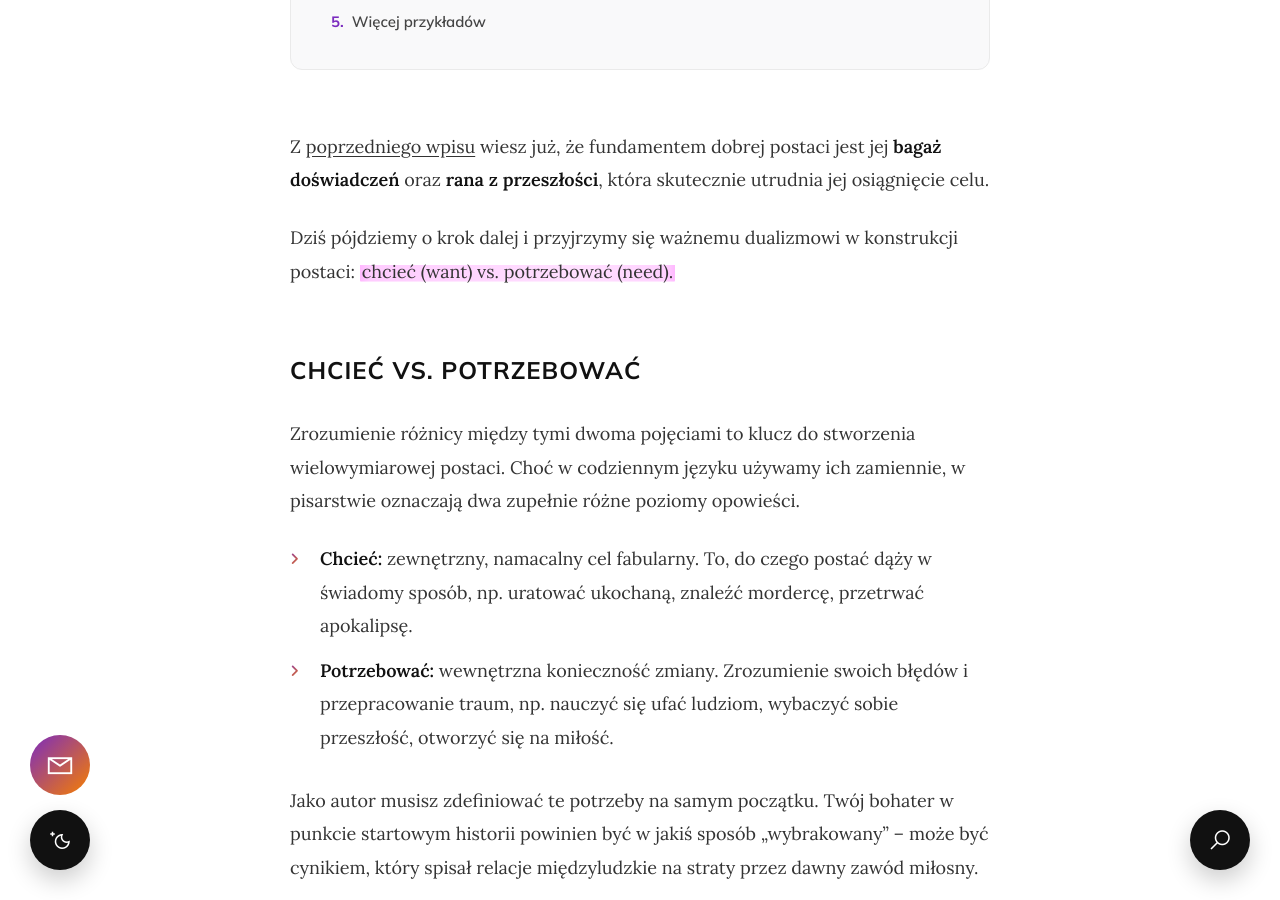
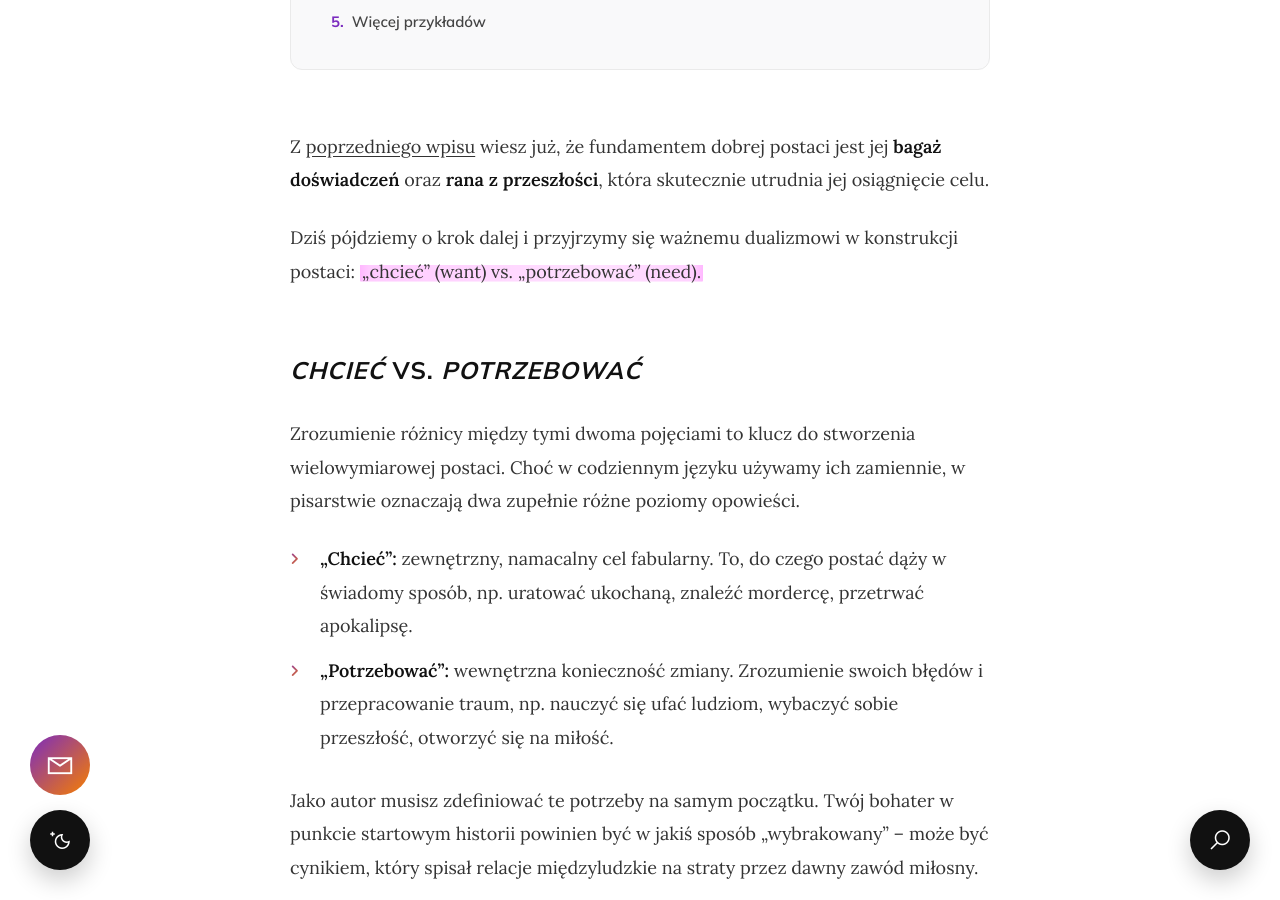
Before and after one commit to Bonnie00726/nataliaszoppa, a Jekyll site: the page built from _posts/2026-07-10-chciec-a-potrzebowac.md, in a window 1280 px wide and 900 px high, scrolled down 1521 px. Built offline with Jekyll 4.4.1, drawn with Linux system fonts in a browser that asks for light colours; some of the changed text lies outside the part shown.

Commit message:
Update 2026-07-10-chciec-a-potrzebowac.md

```diff
--- a/_posts/2026-07-10-chciec-a-potrzebowac.md
+++ b/_posts/2026-07-10-chciec-a-potrzebowac.md
@@ -11,14 +11,14 @@ Każdy z nas czegoś chce, ale życie brutalnie weryfikuje te pragnienia, pokazu
 
 Z <a href="https://nataliaszoppa.com/2026/06/18/konflikt-wewn%C4%99trzny-czyli-jak-stworzy%C4%87-anga%C5%BCuj%C4%85cego-bohatera.html">poprzedniego wpisu</a> wiesz już, że fundamentem dobrej postaci jest jej **bagaż doświadczeń** oraz **rana z przeszłości**, która skutecznie utrudnia jej osiągnięcie celu.
 
-Dziś pójdziemy o krok dalej i przyjrzymy się ważnemu dualizmowi w konstrukcji postaci: <span class="marker-highlight">chcieć (want) vs. potrzebować (need).</span>
+Dziś pójdziemy o krok dalej i przyjrzymy się ważnemu dualizmowi w konstrukcji postaci: <span class="marker-highlight">„chcieć” (want) vs. „potrzebować” (need).</span>
 
-## Chcieć vs. potrzebować
+## *Chcieć* vs. *potrzebować*
 
 Zrozumienie różnicy między tymi dwoma pojęciami to klucz do stworzenia wielowymiarowej postaci. Choć w codziennym języku używamy ich zamiennie, w pisarstwie oznaczają dwa zupełnie różne poziomy opowieści.
 
-* **Chcieć:** zewnętrzny, namacalny cel fabularny. To, do czego postać dąży w świadomy sposób, np. uratować ukochaną, znaleźć mordercę, przetrwać apokalipsę.
-* **Potrzebować:**  wewnętrzna konieczność zmiany. Zrozumienie swoich błędów i przepracowanie traum, np. nauczyć się ufać ludziom, wybaczyć sobie przeszłość, otworzyć się na miłość.
+- **„Chcieć”:** zewnętrzny, namacalny cel fabularny. To, do czego postać dąży w świadomy sposób, np. uratować ukochaną, znaleźć mordercę, przetrwać apokalipsę.
+- **„Potrzebować”:**  wewnętrzna konieczność zmiany. Zrozumienie swoich błędów i przepracowanie traum, np. nauczyć się ufać ludziom, wybaczyć sobie przeszłość, otworzyć się na miłość.
 
 Jako autor musisz zdefiniować te potrzeby na samym początku. Twój bohater w punkcie startowym historii powinien być w jakiś sposób „wybrakowany” – może być cynikiem, który spisał relacje międzyludzkie na straty przez dawny zawód miłosny.
 
@@ -26,7 +26,7 @@ Jako autor musisz zdefiniować te potrzeby na samym początku. Twój bohater w p
 
 ## Cztery filary bohatera: Jak to połączyć?
 
-Wewnętrzna rana, bagaż doświadczeń, stawka fabularna oraz relacja „chcieć a potrzebować” nieustannie się przeplatają. W zależności od tego, jaki rodzaj historii chcesz opowiedzieć, możesz przesunąć środek ciężkości na jeden z tych elementów.
+Wewnętrzna rana, bagaż doświadczeń, stawka fabularna oraz relacja „chcieć” a „potrzebować” nieustannie się przeplatają. W zależności od tego, jaki rodzaj historii chcesz opowiedzieć, możesz przesunąć środek ciężkości na jeden z tych elementów.
 
 ### Ścieżka A: Nacisk na POTRZEBĘ
 
@@ -64,22 +64,22 @@ Wsadź bohatera w sytuację, która zmusi go do zaangażowania emocjonalnego. Po
 
 ### <em>Frankenstein</em> Mary Shelley
 
-Wymyślony detektyw to dobry przykład, ale zbyt ogólny, więc zobaczmy, jak mechanizm **chcieć a potrzebować** działa w praktyce, takiej prawdziwej. Sięgnijmy po <em>Frankensteina</em> Mary Shelley.
+Wymyślony detektyw to dobry przykład, ale zbyt ogólny, więc zobaczmy, jak mechanizm **„chcieć” a „potrzebować”** działa w praktyce, takiej prawdziwej. Sięgnijmy po <em>Frankensteina</em> Mary Shelley.
 
 Główny bohater, Wiktor Frankenstein, to młody, wybitny naukowiec, którego zżera ambicja, można nawet powiedzieć, że to obsesja. Ale pod maską geniusza kryje się głęboka rana: bolesna, nieprzepracowana trauma po nagłej śmierci ukochanej matki. To właśnie to pęknięcie na jego psychice i duszy popycha go w stronę szaleńczego eksperymentu.
 
 Jak w jego przypadku wygląda zderzenie pragnienia z wewnętrzną potrzebą?
 
-* **Chcieć (cel zewnętrzny):** Wiktor chce pokonać śmierć, odkryć tajemnicę ożywiania materii i zyskać sławę. Marzy, by stać się pionierem nowej ery – stwórcą ubóstwianym przez nowy, doskonały gatunek.
-* **Potrzebować (wewnętrzna konieczność):** Wiktor potrzebuje pogodzić się z ludzką śmiertelnością i zaakceptować stratę. Na poziomie etycznym potrzebuje pokory wobec praw natury, a gdy eksperyment się udaje – wzięcia odpowiedzialności za czującą istotę, którą stworzył.
+- **„Chcieć” (cel zewnętrzny):** Wiktor chce pokonać śmierć, odkryć tajemnicę ożywiania materii i zyskać sławę. Marzy, by stać się pionierem nowej ery – stwórcą ubóstwianym przez nowy, doskonały gatunek.
+- **„Potrzebować” (wewnętrzna konieczność):** Wiktor potrzebuje pogodzić się z ludzką śmiertelnością i zaakceptować stratę. Na poziomie etycznym potrzebuje pokory wobec praw natury, a gdy eksperyment się udaje – wzięcia odpowiedzialności za czującą istotę, którą stworzył.
 
-### Co, gdy bohater podąża za chcieć, a całkowicie ignoruje potrzebę?
+### Co, gdy bohater podąża za *chcieć*, a całkowicie ignoruje potrzebę?
 
 Z reguły kończy się to… tragedią.
 
 Wiktor w momencie triumfu ucieka w panice. Odrzuca Stworzenie z powodu powierzchownego wstrętu, zamiast dać mu miłość i bezpieczeństwo. Efekt? Potwór staje się, dosłownie, chodzącym ucieleśnieniem jego zaniedbanych powinności. Nieprzepracowana trauma niszczy życie Wiktora: traci najbliższych, popada w obłęd i umiera z wycieńczenia na arktycznym pustkowiu.
 
-Jeśli Twój bohater w finale wybierze swoje potrzebować – <span class="marker-highlight">osiągnie katharsis i spokój (nawet jeśli przegra cel zewnętrzny).</span> Jeśli jednak do samego końca będzie gonił wyłącznie za swoim chcieć, <span class="marker-highlight">jego historia skończy się</span> dokładnie tak jak Wiktora: <span class="marker-highlight">kompletną katastrofą.</span>
+Jeśli Twój bohater w finale wybierze swoje „potrzebować” – <span class="marker-highlight">osiągnie katharsis i spokój (nawet jeśli przegra cel zewnętrzny).</span> Jeśli jednak do samego końca będzie gonił wyłącznie za swoim „chcieć”, <span class="marker-highlight">jego historia skończy się</span> dokładnie tak jak Wiktora: <span class="marker-highlight">kompletną katastrofą.</span>
 
 ### my hero academia
 
@@ -87,13 +87,13 @@ Zostawmy na chwilę klasykę XIX-wiecznej powieści i spójrzmy na współczesn
 
 Bakugo poznajemy na początku historii jako kogoś, komu od najmłodszych lat wszyscy wmawiali, że jest geniuszem. Znakomita moc, wrodzony talent i nieustanny zachwyt otoczenia rozdmuchały jego ego do granic absurdu. Chłopak jest zapatrzony w siebie, agresywny i naburmuszony, traktuje innych jak przeszkody na swojej drodze, a słabszymi po prostu gardzi.
 
-### Jak w jego przypadku wygląda mechanizm chcieć a potrzebować?
+### Jak w jego przypadku wygląda mechanizm *chcieć* a *potrzebować*?
 
-* **Chcieć (cel zewnętrzny):** Zostać bohaterem numer jeden, zastąpić All Mighta, być jak All Might. Bakugo definiuje sukces wyłącznie przez pryzmat dominacji, siły i „miażdżenia” rywali. Chce stanąć na podium bez niczyjej pomocy.
+- **Chcieć (cel zewnętrzny):** Zostać bohaterem numer jeden, zastąpić All Mighta, być jak All Might. Bakugo definiuje sukces wyłącznie przez pryzmat dominacji, siły i „miażdżenia” rywali. Chce stanąć na podium bez niczyjej pomocy.
 
-* **Potrzebować (wewnętrzna konieczność):** Zrozumieć, że prawdziwe bohaterstwo to nie dominacja, lecz ratowanie innych i współpraca. Bakugo potrzebuje zrzucić pancerz toksycznej dumy, zaakceptować własne słabości i pojąć, że odpychając ludzi swoim cynizmem, nigdy nie osiągnie tego, czego chce. Przede wszystkim zaś: potrzebuje skonfrontować się z poczuciem winy i wybaczyć samemu sobie oraz tym, których skrzywdził swoimi zachowaniem i osobowością.
+- **Potrzebować (wewnętrzna konieczność):** Zrozumieć, że prawdziwe bohaterstwo to nie dominacja, lecz ratowanie innych i współpraca. Bakugo potrzebuje zrzucić pancerz toksycznej dumy, zaakceptować własne słabości i pojąć, że odpychając ludzi swoim cynizmem, nigdy nie osiągnie tego, czego chce. Przede wszystkim zaś: potrzebuje skonfrontować się z poczuciem winy i wybaczyć samemu sobie oraz tym, których skrzywdził swoimi zachowaniem i osobowością.
 
-W przeciwieństwie do Frankensteina Bakugo nie kończy jako ofiara własnej pychy. Autor nie daje chłopakowi taryfy ulgowej. Krok po kroku rozbija jego iluzję samowystarczalności, stawiając go w sytuacjach, w których ślepa agresja i samotność przynoszą wyłącznie porażki. Prawdziwy przełom następuje dopiero wtedy, gdy <span class="marker-highlight">Bakugo dojrzewa do swojego potrzebować:</span> uczy się grać zespołowo, osłaniać sojuszników, a w kulminacyjnym momencie potrafi schować dumę do kieszeni i szczerze przeprosić (to był piękny moment!).
+W przeciwieństwie do Frankensteina Bakugo nie kończy jako ofiara własnej pychy. Autor nie daje chłopakowi taryfy ulgowej. Krok po kroku rozbija jego iluzję samowystarczalności, stawiając go w sytuacjach, w których ślepa agresja i samotność przynoszą wyłącznie porażki. Prawdziwy przełom następuje dopiero wtedy, gdy <span class="marker-highlight">Bakugo dojrzewa do swojego „potrzebować”:</span> uczy się grać zespołowo, osłaniać sojuszników, a w kulminacyjnym momencie potrafi schować dumę do kieszeni i szczerze przeprosić (to był piękny moment!).
 
 Jeśli tworzysz bohatera pysznego i trudnego do polubienia, nie bój się oprzeć jego fabuły na bolesnym kruszeniu jego ego. <span class="marker-highlight">Pozwól mu ponieść dotkliwe konsekwencje jego „chcieć”,</span> a potem daj mu przestrzeń, by z trudem i w pocie czoła wybrał swoje „potrzebować”.
 
```
